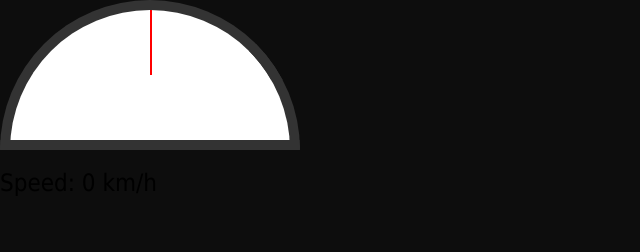
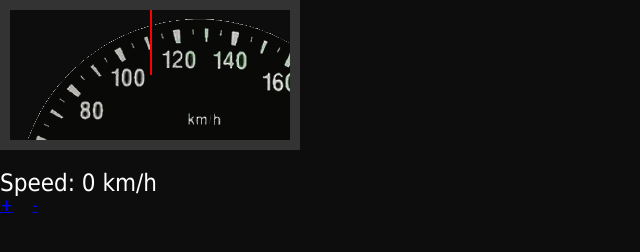
Before and after one commit to AndresBorrelli/andresborrelli.github.io, a plain HTML site: page index.html in a window 1280 px wide. Shown: the whole page, without its empty margins (0-640 px from the left). Drawn offline with Linux system fonts and the light colour scheme.

Commit message:
Cambio a speedometer 2

```diff
--- a/index.html
+++ b/index.html
@@ -16,5 +16,9 @@
     </div>
     <div id="speedValue">Speed: 0 km/h</div>
 
+    <a href="#" onclick="speedup();return(false);">+</a>
+    &nbsp;&nbsp;
+    <a href="#" onclick="speeddown();return(false);">-</a>
+
 </body>
 </html>
--- a/resources/scripts/index.js
+++ b/resources/scripts/index.js
@@ -21,12 +21,23 @@ window.addEventListener('load', (e) => {
 //------------------------------------------------------------------------------
 function updateSpeedometer() {
     speedValueElement.innerText = `Speed: ${speed.toFixed(2)} km/h`;
-    const angle = (speed / 180) * 180; // Convert speed to angle
+    const angle = ((speed - 40) / 180) * 180; // Convert speed to angle
     needleElement.style.transform = `rotate(${angle - 90}deg)`;
 }
-
+//------------------------------------------------------------------------------
 function calculateSpeed(position) {
     // Get speed in meters per second and convert to kilometers per hour
-    speed = position.coords.speed * 3.6; // Convert m/s to km/h
+    //speed = position.coords.speed * 3.6; // Convert m/s to km/h
     updateSpeedometer();
 }
+//------------------------------------------------------------------------------
+function speedup() {
+    speed += 10;
+    updateSpeedometer();
+}
+//------------------------------------------------------------------------------
+function speeddown() {
+    speed -= 10;
+    updateSpeedometer();
+}
+//------------------------------------------------------------------------------
--- a/resources/styles/scss/index.scss
+++ b/resources/styles/scss/index.scss
@@ -11,8 +11,7 @@ body {
     width: 300px;
     height: 150px;
     border: 10px solid #333;
-    border-radius: 150px 150px 0 0;
-    background: #fff;
+    background: url('../../images/dial.png');
     position: relative;
     overflow: hidden;
 }
@@ -28,5 +27,6 @@ body {
 #speedValue {
     font-size: 24px;
     margin-top: 20px;
+    color: #fff;
 }
 /* -------------------------------------------------------------------------- */
```
Also changed, not shown: resources/images/dial.png (added), resources/styles/css/index.css, resources/styles/css/index.min.css.
